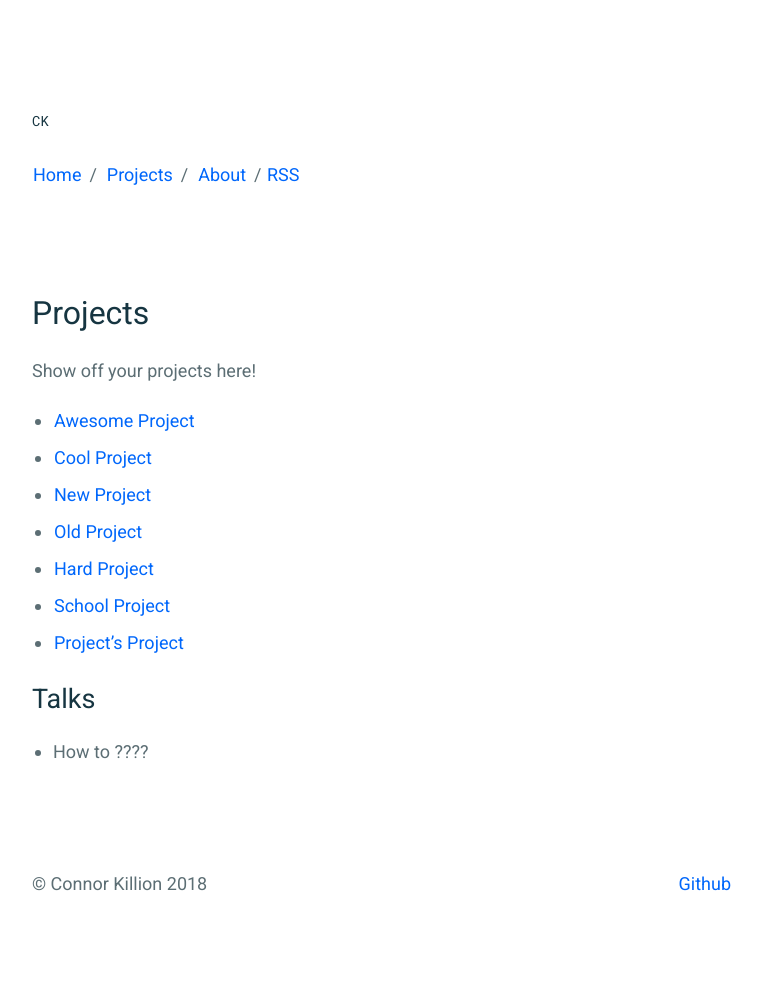
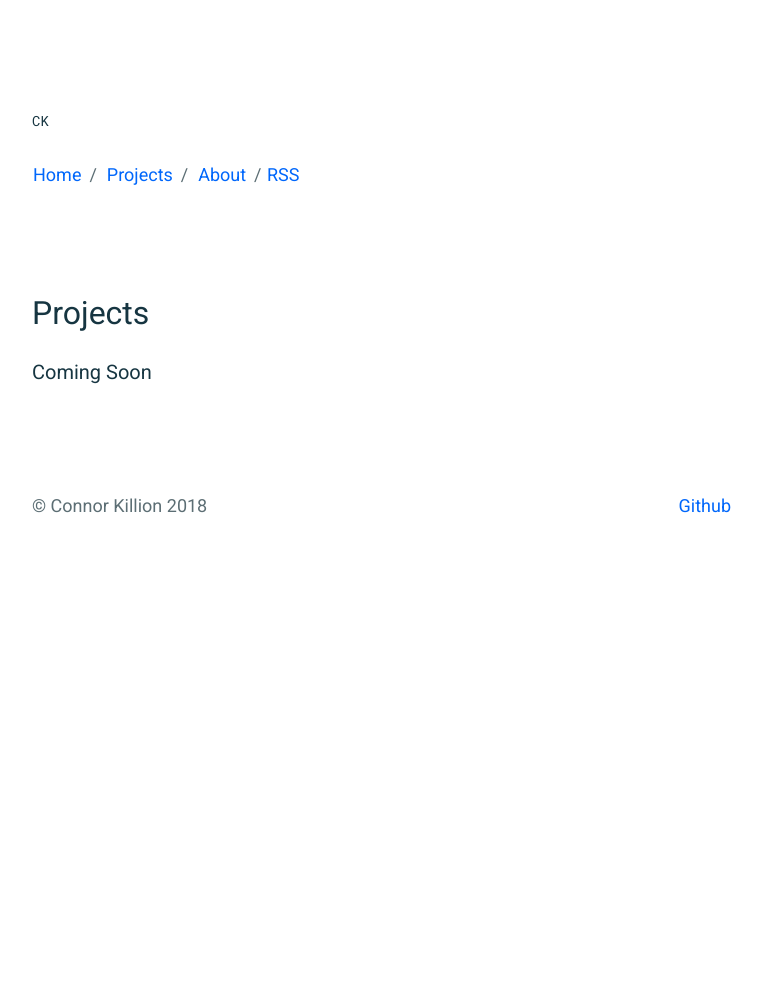
Before and after one commit to ckskate/ckskate.github.io, a Jekyll site: the page built from _pages/projects.md, in a window 1280 px wide. Shown: the whole page, without its empty margins (258-1020 px from the left). Built offline with Jekyll 4.4.1, drawn with Linux system fonts in a browser that asks for light colours; after the commit the page ends 900 px from its top, so only the background shows below that.

```diff
--- a/_pages/projects.md
+++ b/_pages/projects.md
@@ -4,14 +4,4 @@ title: Projects
 permalink: /projects/
 ---
 
-Show off your projects here!
-- [Awesome Project]()
-- [Cool Project]()
-- [New Project]()
-- [Old Project]()
-- [Hard Project]()
-- [School Project]()
-- [Project's Project]()
-
-# Talks
-- How to ????
+### Coming Soon
```
Also changed, not shown: 8 other files.
